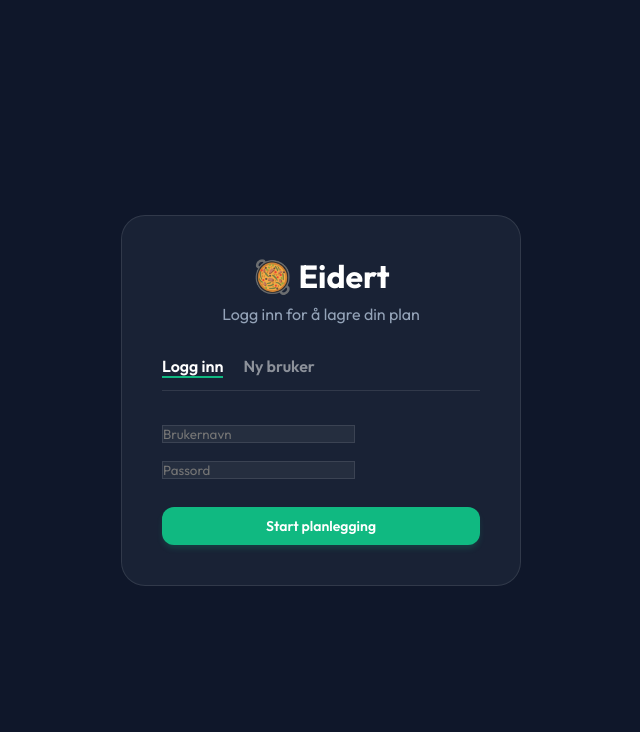
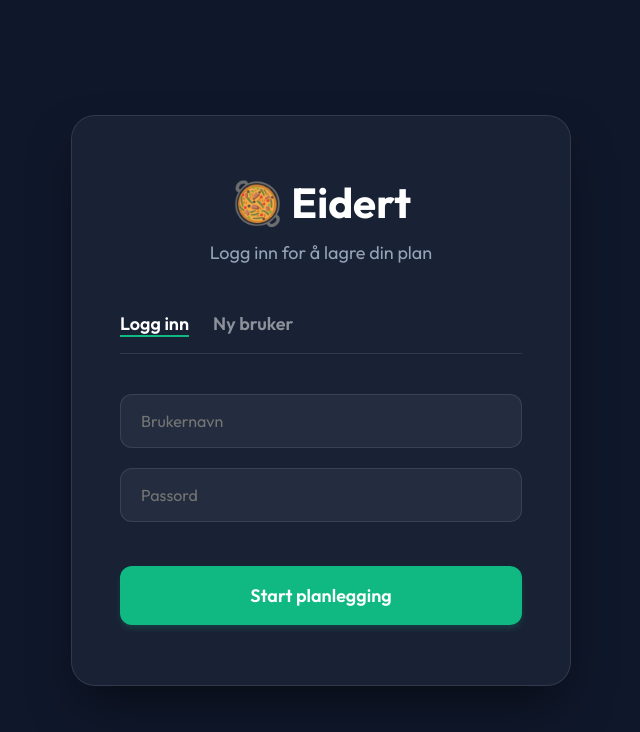
Before and after one commit to henrikeide01/henrikeide01.github.io, a plain HTML site: page mat/index.html in a window 1280 px wide. Shown: the whole page, without its empty margins (319-959 px from the left). Drawn offline with Linux system fonts and the light colour scheme.

Commit message:
Add files via upload

```diff
--- a/mat/index.html
+++ b/mat/index.html
@@ -204,11 +204,29 @@
 
         /* Auth Page Styling */
         #authPage { display: flex; flex-direction: column; align-items: center; justify-content: center; min-height: 100vh; background: #0f172a; color: white; padding: 20px; }
-        .auth-card { background: rgba(30, 41, 59, 0.7); border: 1px solid rgba(255,255,255,0.1); padding: 40px; border-radius: var(--radius-lg); width: 100%; max-width: 400px; backdrop-filter: blur(12px); }
-        .auth-tabs { display: flex; gap: 20px; margin-bottom: 32px; border-bottom: 1px solid rgba(255,255,255,0.1); padding-bottom: 12px; }
-        .auth-tab { cursor: pointer; opacity: 0.5; transition: 0.2s; font-weight: 600; }
+        .auth-card {
+            background: rgba(30, 41, 59, 0.7);
+            border: 1px solid rgba(255,255,255,0.1);
+            padding: 60px 48px;
+            border-radius: var(--radius-lg);
+            width: 100%;
+            max-width: 500px;
+            backdrop-filter: blur(12px);
+            box-shadow: 0 25px 50px -12px rgba(0, 0, 0, 0.5);
+        }
+        .auth-tabs { display: flex; gap: 24px; margin-bottom: 40px; border-bottom: 1px solid rgba(255,255,255,0.1); padding-bottom: 16px; }
+        .auth-tab { cursor: pointer; opacity: 0.5; transition: 0.2s; font-weight: 600; font-size: 18px; }
         .auth-tab.active { opacity: 1; border-bottom: 2px solid var(--primary); }
-        .auth-input { background: rgba(255,255,255,0.05); border: 1px solid rgba(255,255,255,0.1); color: white; margin-bottom: 16px; }
+        .auth-input {
+            background: rgba(255,255,255,0.05);
+            border: 1px solid rgba(255,255,255,0.1);
+            color: white;
+            margin-bottom: 20px;
+            padding: 16px 20px;
+            font-size: 16px;
+            border-radius: 12px;
+            width: 100%;
+        }
 
         /* Preferences Styling */
         .pref-grid { display: flex; flex-wrap: wrap; gap: 8px; margin-top: 16px; }
@@ -230,8 +248,8 @@
     <!-- LOGIN / REGISTER -->
     <div id="authPage" style="display: none;">
         <div class="auth-card">
-            <h1 style="text-align: center; margin-bottom: 8px;">🥘 Eidert</h1>
-            <p style="text-align: center; color: #94a3b8; margin-bottom: 32px;">Logg inn for å lagre din plan</p>
+            <h1 style="text-align: center; margin-bottom: 12px; font-size: 42px;">🥘 Eidert</h1>
+            <p style="text-align: center; color: #94a3b8; margin-bottom: 48px; font-size: 18px;">Logg inn for å lagre din plan</p>
 
             <div class="auth-tabs">
                 <div id="loginTab" class="auth-tab active" onclick="setAuthMode('login')">Logg inn</div>
@@ -241,7 +259,7 @@
             <div id="loginForm">
                 <input type="text" id="userIn" class="auth-input" placeholder="Brukernavn">
                 <input type="password" id="passIn" class="auth-input" placeholder="Passord">
-                <button class="btn btn-primary" style="width: 100%; margin-top: 12px;" onclick="handleAuth()">Start planlegging</button>
+                <button class="btn btn-primary" style="width: 100%; margin-top: 24px; padding: 18px; font-size: 18px;" onclick="handleAuth()">Start planlegging</button>
             </div>
         </div>
     </div>
@@ -288,7 +306,7 @@
                 <div class="header-main">
                     <div class="header-title-area">
                         <h1 id="planTitle" style="font-size: 40px; font-weight: 800; letter-spacing: -0.02em; margin-bottom: 8px; display: flex; align-items: center; gap: 16px;">
-                            Ukeplan
+                            <span id="planTitleText">Ukeplan</span>
                             <span id="budgetBadge" style="display: none; font-size: 14px; font-weight: 700; color: #0284c7; background: #e0f2fe; padding: 4px 12px; border-radius: 20px;">💸 Maks 1000 kr</span>
                         </h1>
                         <p id="planSubtitle" style="color: var(--text-muted); font-size: 18px;">Planlegg middagene for hele familien</p>
@@ -346,7 +364,10 @@
         <div class="db-modal-content">
             <div style="display: flex; justify-content: space-between; align-items: center; border-bottom: 1px solid var(--border); padding-bottom: 16px;">
                 <h2 style="font-size: 24px;">📂 Matdatabase</h2>
-                <button class="btn btn-secondary" onclick="closeDatabase()">Lukk vindu</button>
+                <div style="display: flex; gap: 12px;">
+                    <button class="btn btn-primary" onclick="openAddModal()">➕ Legg til ny rett</button>
+                    <button class="btn btn-secondary" onclick="closeDatabase()">Lukk</button>
+                </div>
             </div>
             <p style="color: var(--text-muted); margin-top: 16px;">Her har du full oversikt over alle retter og ingredienser.</p>
             <div class="db-list" id="dbList"></div>
@@ -740,18 +761,28 @@
 
         function startApp(mode) {
             currentMode = mode;
+
+            // Skjul forside og vis app
             document.getElementById('landingPage').style.display = 'none';
             document.getElementById('appContainer').classList.add('active');
 
             const titles = { 1: "Dagsplan", 7: "Ukeplan", 30: "Månedsplan" };
             const subtitles = { 1: "Én perfekt middag", 7: "En god oversikt over uken", 30: "Månedlig oversikt for familien" };
 
-            document.getElementById('planTitle').innerText = titles[mode];
+            if (document.getElementById('planTitleText')) {
+                document.getElementById('planTitleText').innerText = titles[mode];
+            }
             document.getElementById('planSubtitle').innerText = subtitles[mode];
             document.getElementById('printTitle').innerText = titles[mode] + " for " + currentUser;
 
-            if (currentPlan.length !== mode) generateWeek();
-            else render();
+            // Gi nettleseren et millisekund til å tegne opp containeren før vi genererer/rendrer
+            setTimeout(() => {
+                if (currentPlan.length !== mode) {
+                    generateWeek();
+                } else {
+                    render();
+                }
+            }, 50);
         }
 
         function goHome() {
```
